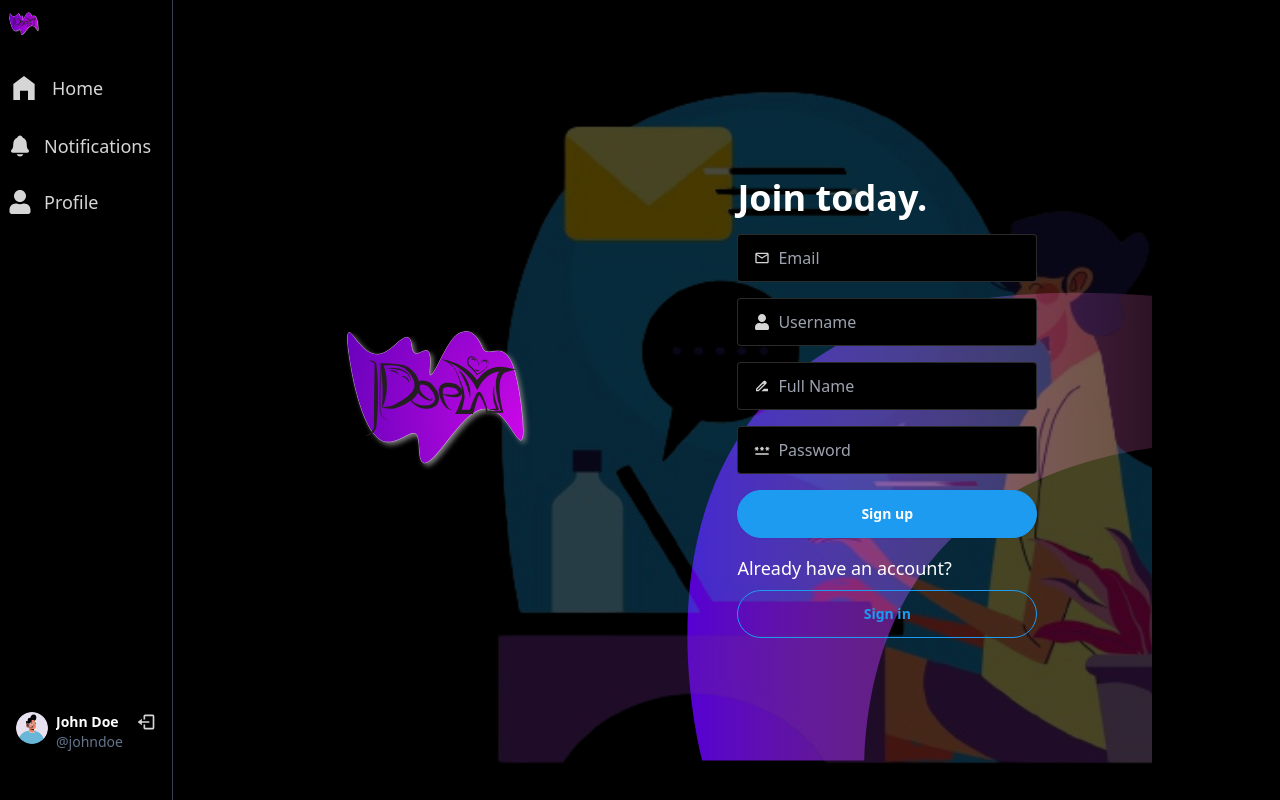
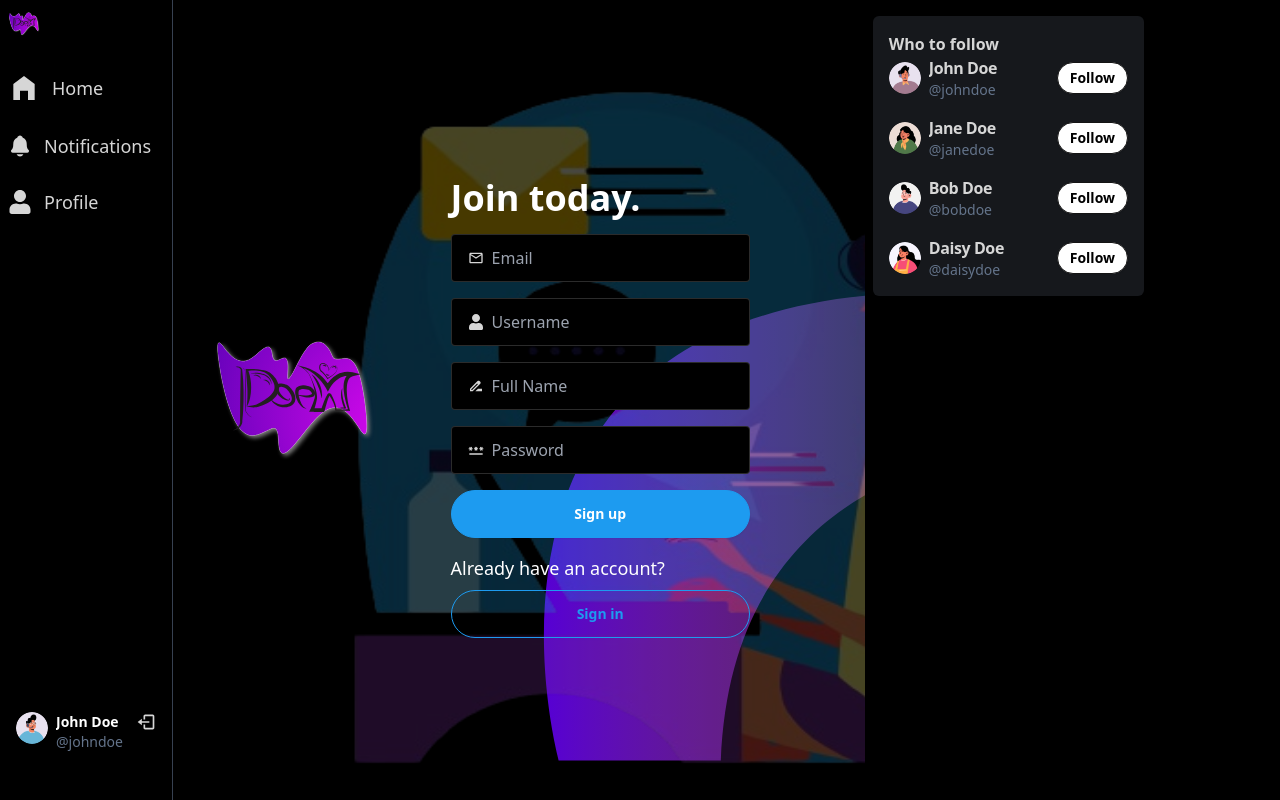
Before and after one commit to wasanjith/PHEEEW-social-media-app, a React (Vite) app in the folder frontend/: page /signup in a window 1280 px wide. Built offline with nearby package versions, Linux system fonts and the light colour scheme.

Commit message:
Dun and dusted sidebar and RightPanel

```diff
--- a/frontend/index.html
+++ b/frontend/index.html
@@ -2,7 +2,7 @@
 <html lang="en" data-theme="black">
   <head>
     <meta charset="UTF-8" />
-    <link rel="icon" type="image/svg+xml" href="/vite.svg" />
+    <link rel="icon" href="/frontend/src/assets/PHEEEW.svg">
     <meta name="viewport" content="width=device-width, initial-scale=1.0" />
     <title>PHEEW</title>
   </head>
--- a/frontend/src/App.jsx
+++ b/frontend/src/App.jsx
@@ -1,3 +1,4 @@
+import RightPanel from "./components/common/RightPanel";
 import Sidebar from "./components/common/Sidebar";
 import LoginPage from "./pages/auth/login/LoginPage";
 import SignUpPage from "./pages/auth/signup/signUpPage";
@@ -18,6 +19,7 @@
           {/* <Route path='/user' element={<UserPage/>}/>
           <Route path='/followers' element={<FollowersPage/>}/> */}
         </Routes>
+        <RightPanel />
       </div>
     </>
   );
--- /dev/null
+++ b/frontend/src/components/common/RightPanel.jsx
@@ -0,0 +1,57 @@
+import { Link } from "react-router-dom";
+import RightPanelSkeleton from "../skeletons/RightPanelSkeleton";
+import { USERS_FOR_RIGHT_PANEL } from "../../utils/db/dummy";
+
+const RightPanel = () => {
+	const isLoading = false;
+
+	return (
+		<div className='hidden lg:block my-4 mx-2'>
+			<div className='bg-[#16181C] p-4 rounded-md sticky top-2'>
+				<p className='font-bold'>Who to follow</p>
+				<div className='flex flex-col gap-4'>
+					{/* item */}
+					{isLoading && (
+						<>
+							<RightPanelSkeleton />
+							<RightPanelSkeleton />
+							<RightPanelSkeleton />
+							<RightPanelSkeleton />
+						</>
+					)}
+					{!isLoading &&
+						USERS_FOR_RIGHT_PANEL?.map((user) => (
+							<Link
+								to={`/profile/${user.username}`}
+								className='flex items-center justify-between gap-4'
+								key={user._id}
+							>
+								<div className='flex gap-2 items-center'>
+									<div className='avatar'>
+										<div className='w-8 rounded-full'>
+											<img src={user.profileImg || "/avatar-placeholder.png"} />
+										</div>
+									</div>
+									<div className='flex flex-col'>
+										<span className='font-semibold tracking-tight truncate w-28'>
+											{user.fullName}
+										</span>
+										<span className='text-sm text-slate-500'>@{user.username}</span>
+									</div>
+								</div>
+								<div>
+									<button
+										className='btn bg-white text-black hover:bg-white hover:opacity-90 rounded-full btn-sm'
+										onClick={(e) => e.preventDefault()}
+									>
+										Follow
+									</button>
+								</div>
+							</Link>
+						))}
+				</div>
+			</div>
+		</div>
+	);
+};
+export default RightPanel;
--- /dev/null
+++ b/frontend/src/components/skeletons/RightPanelSkeleton.jsx
@@ -0,0 +1,17 @@
+const RightPanelSkeleton = () => {
+	return (
+		<div className='flex flex-col gap-2 w-52 my-2'>
+			<div className='flex gap-2 items-center'>
+				<div className='skeleton w-8 h-8 rounded-full shrink-0'></div>
+				<div className='flex flex-1 justify-between'>
+					<div className='flex flex-col gap-1'>
+						<div className='skeleton h-2 w-12 rounded-full'></div>
+						<div className='skeleton h-2 w-16 rounded-full'></div>
+					</div>
+					<div className='skeleton h-6 w-14 rounded-full'></div>
+				</div>
+			</div>
+		</div>
+	);
+};
+export default RightPanelSkeleton;
--- a/frontend/src/pages/auth/signup/SignUpPage.jsx
+++ b/frontend/src/pages/auth/signup/SignUpPage.jsx
@@ -39,7 +39,7 @@
 			}}
 		>
 			<div className='flex-1 hidden lg:flex items-center justify-center'>
-				<PHEEEWsvg className='w-48 h-48 fill-white' /> {/* Adjust the logo size */}
+				<PHEEEWsvg className='size-96 fill-white' /> {/* Adjust the logo size */}
 			</div>
 			<div className='flex-1 flex flex-col justify-center items-center'>
 				<form className='lg:w-2/3 mx-auto md:mx-20 flex gap-4 flex-col' onSubmit={handleSubmit}>
--- /dev/null
+++ b/frontend/src/utils/db/dummy.js
@@ -0,0 +1,116 @@
+export const POSTS = [
+	{
+		_id: "1",
+		text: "Let's build a fullstack WhatsApp clone with NEXT.JS 14 😍",
+		img: "/posts/post1.png",
+		user: {
+			username: "johndoe",
+			profileImg: "/avatars/boy1.png",
+			fullName: "John Doe",
+		},
+		comments: [
+			{
+				_id: "1",
+				text: "Nice Tutorial",
+				user: {
+					username: "janedoe",
+					profileImg: "/avatars/girl1.png",
+					fullName: "Jane Doe",
+				},
+			},
+		],
+		likes: ["6658s891", "6658s892", "6658s893", "6658s894"],
+	},
+	{
+		_id: "2",
+		text: "How you guys doing? 😊",
+		user: {
+			username: "johndoe",
+			profileImg: "/avatars/boy2.png",
+			fullName: "John Doe",
+		},
+		comments: [
+			{
+				_id: "1",
+				text: "Nice Tutorial",
+				user: {
+					username: "janedoe",
+					profileImg: "/avatars/girl2.png",
+					fullName: "Jane Doe",
+				},
+			},
+		],
+		likes: ["6658s891", "6658s892", "6658s893", "6658s894"],
+	},
+	{
+		_id: "3",
+		text: "Astronaut in a room of drawers, generated by Midjourney. 🚀",
+		img: "/posts/post2.png",
+		user: {
+			username: "johndoe",
+			profileImg: "/avatars/boy3.png",
+			fullName: "John Doe",
+		},
+		comments: [],
+		likes: ["6658s891", "6658s892", "6658s893", "6658s894", "6658s895", "6658s896"],
+	},
+	{
+		_id: "4",
+		text: "I'm learning GO this week. Any tips? 🤔",
+		img: "/posts/post3.png",
+		user: {
+			username: "johndoe",
+			profileImg: "/avatars/boy3.png",
+			fullName: "John Doe",
+		},
+		comments: [
+			{
+				_id: "1",
+				text: "Nice Tutorial",
+				user: {
+					username: "janedoe",
+					profileImg: "/avatars/girl3.png",
+					fullName: "Jane Doe",
+				},
+			},
+		],
+		likes: [
+			"6658s891",
+			"6658s892",
+			"6658s893",
+			"6658s894",
+			"6658s895",
+			"6658s896",
+			"6658s897",
+			"6658s898",
+			"6658s899",
+		],
+	},
+];
+
+export const USERS_FOR_RIGHT_PANEL = [
+	{
+		_id: "1",
+		fullName: "John Doe",
+		username: "johndoe",
+		profileImg: "/avatars/boy2.png",
+	},
+	{
+		_id: "2",
+		fullName: "Jane Doe",
+		username: "janedoe",
+		profileImg: "/avatars/girl1.png",
+	},
+	{
+		_id: "3",
+		fullName: "Bob Doe",
+		username: "bobdoe",
+		profileImg: "/avatars/boy3.png",
+	},
+	{
+		_id: "4",
+		fullName: "Daisy Doe",
+		username: "daisydoe",
+		profileImg: "/avatars/girl2.png",
+	},
+];
```
Also changed, not shown: frontend/src/index.css (line endings or trailing spaces).
